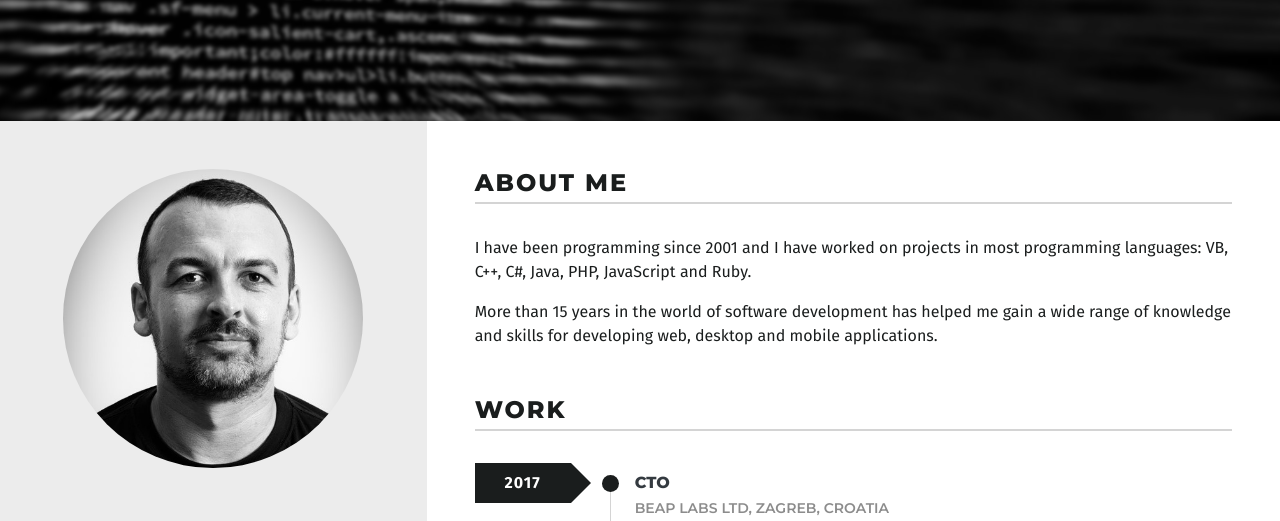
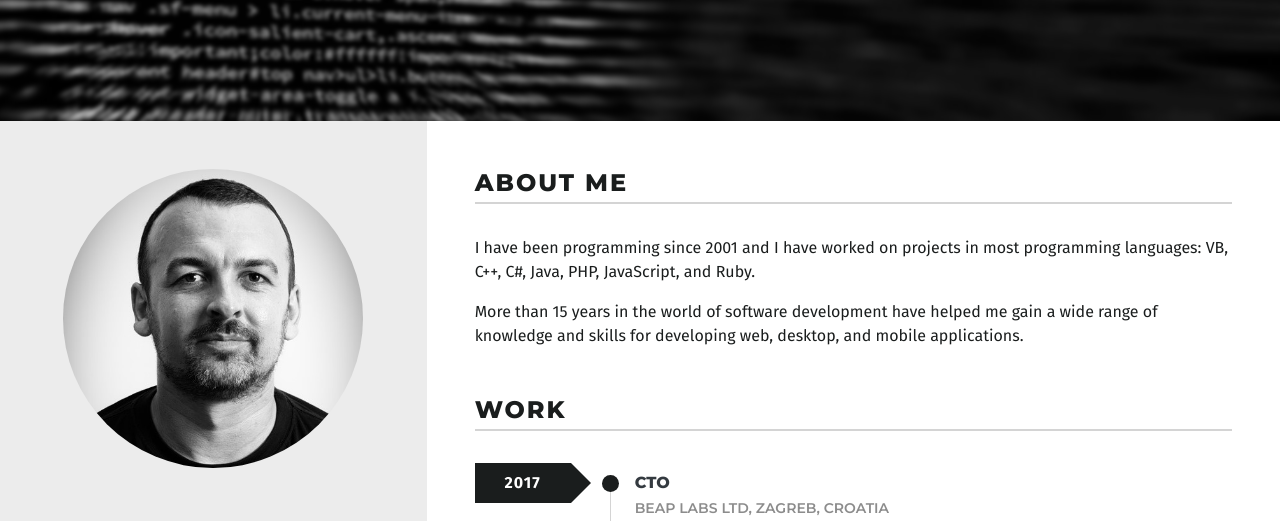
Before and after one commit to goramm/goranmilovanovic.me, a Gatsby site: page / in a window 1280 px wide. Shown: the part 279-800 px from the top of the page. Built offline with nearby package versions, Linux system fonts and the light colour scheme; Gatsby itself is replaced by a stand-in of ours.

Commit message:
Update main.tsx

```diff
--- a/src/components/main.tsx
+++ b/src/components/main.tsx
@@ -10,12 +10,12 @@ const Main = () => {
         <h2 className="section-title">About me</h2>
         <p>
           I have been programming since 2001 and I have worked on projects in
-          most programming languages: VB, C++, C#, Java, PHP, JavaScript and
+          most programming languages: VB, C++, C#, Java, PHP, JavaScript, and
           Ruby.
         </p>
         <p>
-          More than 15 years in the world of software development has helped me
-          gain a wide range of knowledge and skills for developing web, desktop
+          More than 15 years in the world of software development have helped me
+          gain a wide range of knowledge and skills for developing web, desktop,
           and mobile applications.
         </p>
       </section>
```
